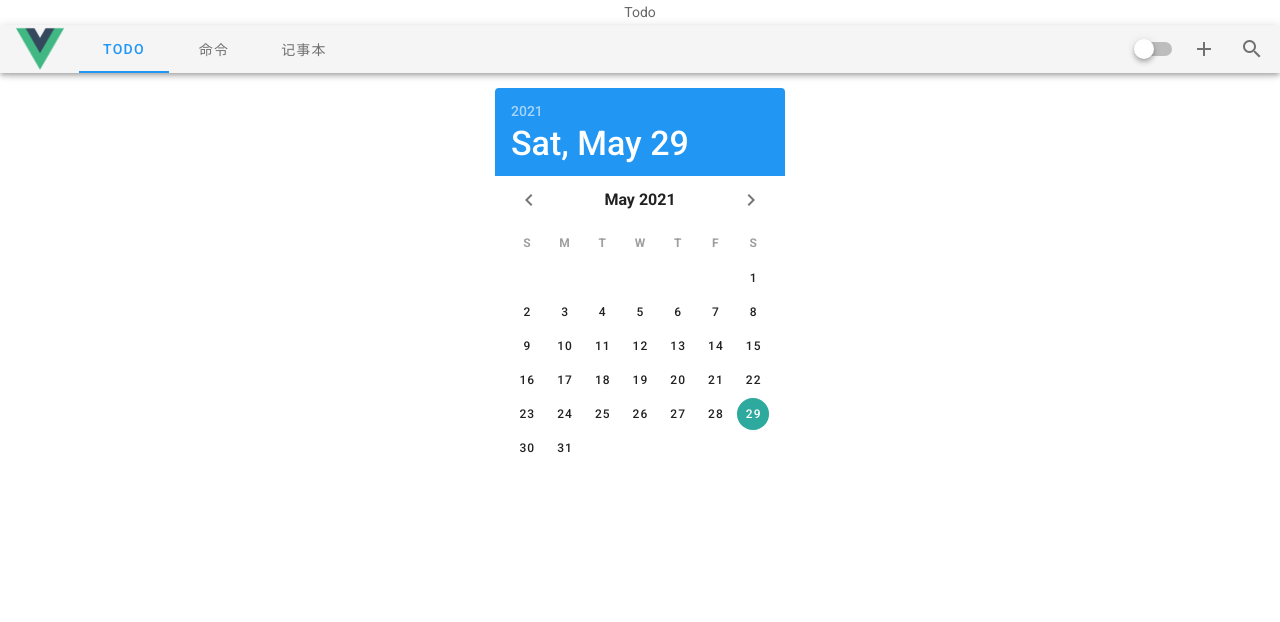
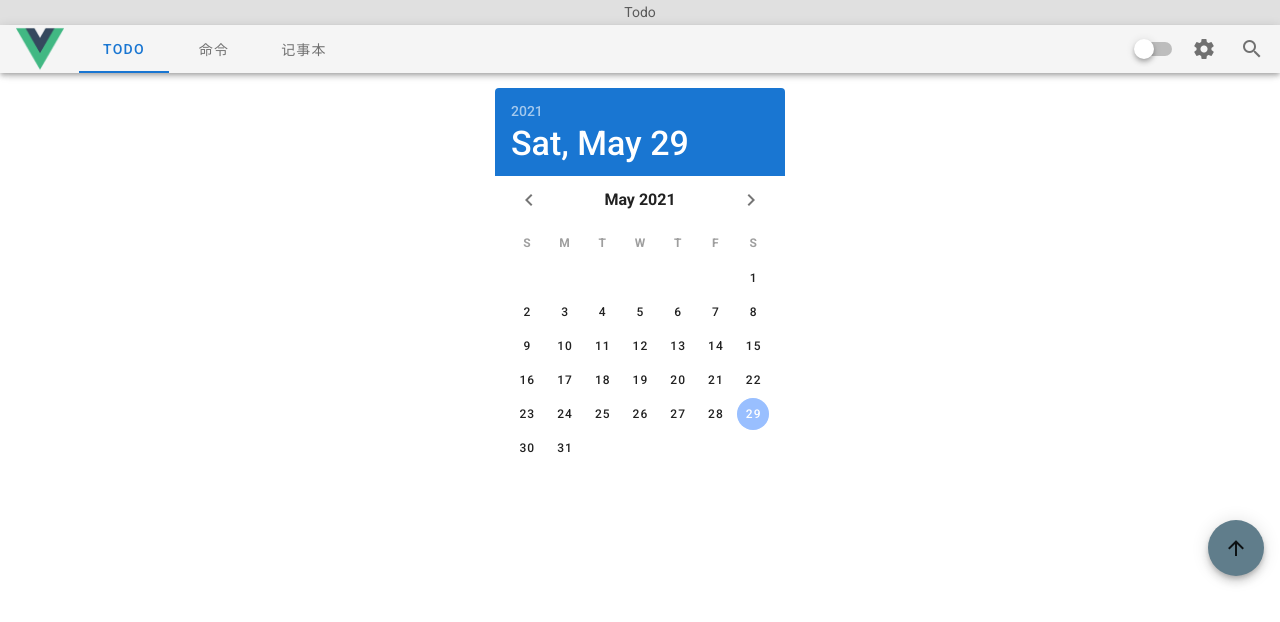
Before and after one commit to Pixiao3668/VTodo, a Vue app: page /#/test in a window 1280 px wide. Shown: the top 622 px of the page. Built offline with nearby package versions, Linux system fonts and the light colour scheme.

Commit message:
回到顶部

```diff
--- a/package.json
+++ b/package.json
@@ -14,8 +14,10 @@
   "main": "background.js",
   "dependencies": {
     "core-js": "^3.6.5",
+    "dayjs": "^1.10.5",
     "leancloud-realtime": "^5.0.0-rc.6",
     "leancloud-storage": "^4.10.1",
+    "lowdb": "^2.1.0",
     "vue": "^2.6.11",
     "vue-router": "^3.2.0",
     "vuetify": "^2.4.0"
--- a/src/App.vue
+++ b/src/App.vue
@@ -2,7 +2,6 @@
   <v-app class="-webkit-scrollbar">
     <div>
       <v-system-bar
-          lights-out
           style="-webkit-app-region: drag; position: fixed; top: 0; right: 0; width: 100%; z-index: 50;"
           height="25">
         <v-spacer></v-spacer>
@@ -34,10 +33,11 @@
         <v-switch
             style="margin-top: 22px"
             v-model="$vuetify.theme.dark"
+            @click="editTheme"
         ></v-switch>
 
         <v-btn icon>
-          <v-icon>mdi-plus</v-icon>
+          <v-icon>mdi-cog</v-icon>
         </v-btn>
 
         <v-btn icon>
@@ -45,7 +45,17 @@
         </v-btn>
       </v-app-bar>
     </div>
-    <router-view style="margin-top: 100px"/>
+    <v-btn
+        absolute
+        color='#607D8B'
+        right
+        fab
+        style="position: fixed; top: 520px; z-index: 50;"
+        @click="$vuetify.goTo(0, 'duration')"
+    >
+      <v-icon>mdi-arrow-up</v-icon>
+    </v-btn>
+    <router-view style="margin-top: 100px; margin-bottom: 50px"/>
   </v-app>
 </template>
 
@@ -56,6 +66,12 @@ export default {
     group: null,
     tabs: ["todo", "命令", "记事本"]
   }),
+  mounted() {
+    const dark = JSON.parse(window.localStorage.getItem('dark'));
+    if (dark !== null) {
+      this.$vuetify.theme.dark = dark;
+    }
+  },
   methods: {
     changeView: function (tab) {
       switch (tab) {
@@ -69,6 +85,9 @@ export default {
           this.$router.replace('Test');
           break;
       }
+    },
+    editTheme() {
+      window.localStorage.setItem('dark', this.$vuetify.theme.dark.toString());
     }
   }
 }
--- a/src/plugins/vuetify.js
+++ b/src/plugins/vuetify.js
@@ -11,26 +11,58 @@ export default new Vuetify({
         locales: { en, zhHans},
         current: 'zhHans',
     },
+    rtl: false,
     theme: {
+        dark: false,
+        default: 'light',
+        disable: false,
+        options: {
+            cspNonce: undefined,
+            customProperties: undefined,
+            minifyTheme: undefined,
+            themeCache: undefined,
+        },
         themes: {
             light: {
-                primary: '#2196F3',
-                secondary: '#009688',
-                accent: '#009688',
-                error: '#f44336',
-                warning: '#ff5722',
-                info: '#607d8b',
-                success: '#4caf50'
+                primary: '#1976D2',
+                secondary: '#424242',
+                accent: '#82B1FF',
+                error: '#FF5252',
+                info: '#2196F3',
+                success: '#4CAF50',
+                warning: '#FB8C00',
             },
             dark: {
                 primary: '#FF5722',
-                secondary: '#FFCCBC',
-                accent: '#009688',
-                error: '#f44336',
-                warning: '#ff5722',
-                info: '#607d8b',
-                success: '#4caf50'
-            }
+                secondary: '#424242',
+                accent: '#FF4081',
+                error: '#FF5252',
+                info: '#2196F3',
+                success: '#4CAF50',
+                warning: '#FB8C00',
+            },
         },
     },
+    // theme: {
+    //     themes: {
+    //         light: {
+    //             primary: colors.blue.accent2,
+    //             secondary: '#009688',
+    //             accent: '#009688',
+    //             error: '#f44336',
+    //             warning: '#ff5722',
+    //             info: '#607d8b',
+    //             success: '#4caf50'
+    //         },
+    //         dark: {
+    //             primary: '#FF5722',
+    //             secondary: '#FFCCBC',
+    //             accent: '#009688',
+    //             error: '#f44336',
+    //             warning: '#ff5722',
+    //             info: '#607d8b',
+    //             success: '#4caf50'
+    //         }
+    //     },
+    // },
 });
--- /dev/null
+++ b/src/views/Todo/index.js
@@ -0,0 +1,124 @@
+const dayjs = require('dayjs')
+const AV = require('leancloud-storage');
+
+AV.init({
+    appId: "7EmnrAlhHmgKiV3ut9GR5vMN-gzGzoHsz",
+    appKey: "E9N6LU730Vbwk5GAacJOn2FV",
+    serverURL: "https://7emnralh.lc-cn-n1-shared.com"
+});
+
+export default {
+    data: () => ({
+        tasks: [
+            {
+                done: false,
+                text: 'Foobar',
+                time: '2021.10.23',
+            },
+            {
+                done: false,
+                text: 'Fizzbuzz',
+                time: '2022.10.23'
+            },
+        ],
+        newTask: null,
+        delTask: null,
+        finishTask: null,
+        removeDialog: false,
+        editDialog: false,
+        index: null,
+    }),
+
+    computed: {
+        completedTasks() {
+            return this.tasks.filter(task => task.done).length
+        },
+        progress() {
+            return this.completedTasks / this.tasks.length * 100
+        },
+        remainingTasks() {
+            return this.tasks.length - this.completedTasks
+        },
+    },
+    created() {
+        let db = JSON.parse(window.localStorage.getItem('tasks')) ;
+        if (db !== null) {
+            this.tasks = db;
+        } else {
+            this.tasks = [];
+        }
+    },
+    methods: {
+        create() {
+            if (this.newTask !== null && this.newTask.length !== 0) {
+                this.tasks.unshift({
+                    done: false,
+                    text: this.newTask,
+                    time: dayjs().format('YYYY年MM月DD日')
+                });
+            }
+            this.saveToDb();
+            this.newTask = null
+        },
+        deleteTask() {
+            this.tasks.splice(this.index, 1);
+            this.index = null;
+            this.saveToDb();
+            this.removeDialog = false;
+        },
+        finish(index) {
+            if (this.tasks[index].done) {
+                this.finishTask = this.tasks[index];
+                this.tasks.splice(index, 1);
+                this.tasks.push(this.finishTask);
+                this.finishTask = null;
+                this.saveToDb();
+            } else {
+                this.finishTask = this.tasks[index];
+                this.finishTask.done = false;
+                this.tasks.splice(index, 1);
+                this.tasks.unshift(this.finishTask);
+                this.finishTask = null;
+                this.saveToDb();
+            }
+
+        },
+        test() {
+            // // 声明 class
+            // const Todo = AV.Object.extend('todo');
+            //
+            // // 构建对象
+            // const todo = new Todo();
+            //
+            // // 为属性赋值
+            // todo.set('title', '工程师周会');
+            // todo.set('content', '周二两点，全体成员');
+            //
+            // // 将对象保存到云端
+            // todo.save().then((todo) => {
+            //     // 成功保存之后，执行其他逻辑
+            //     console.log(`保存成功。objectId：${todo.id}`);
+            // }, (error) => {
+            //     // 异常处理
+            //     console.log(error);
+            // });
+            //
+            //
+            // const query = AV.Query('todo');
+            // query.get('60b1101c3a9657317b606256').then((todo) => {
+            //     console.log(todo.toJSON());
+            // })
+        },
+        saveToDb() {
+            window.localStorage.setItem('tasks', JSON.stringify(this.tasks));
+        },
+        removeDia(index){
+            this.removeDialog = true;
+            this.index = index;
+        },
+        editDia(index){
+            this.editDialog = true;
+            this.index = index;
+        }
+    },
+}
```
Also changed, not shown: src/plugins/Lowdb.js (added, +14 -0 lines), src/views/Todo/Todo.vue (+46 -112 lines), 2 other files (tests, documents, lock files or other folders).
